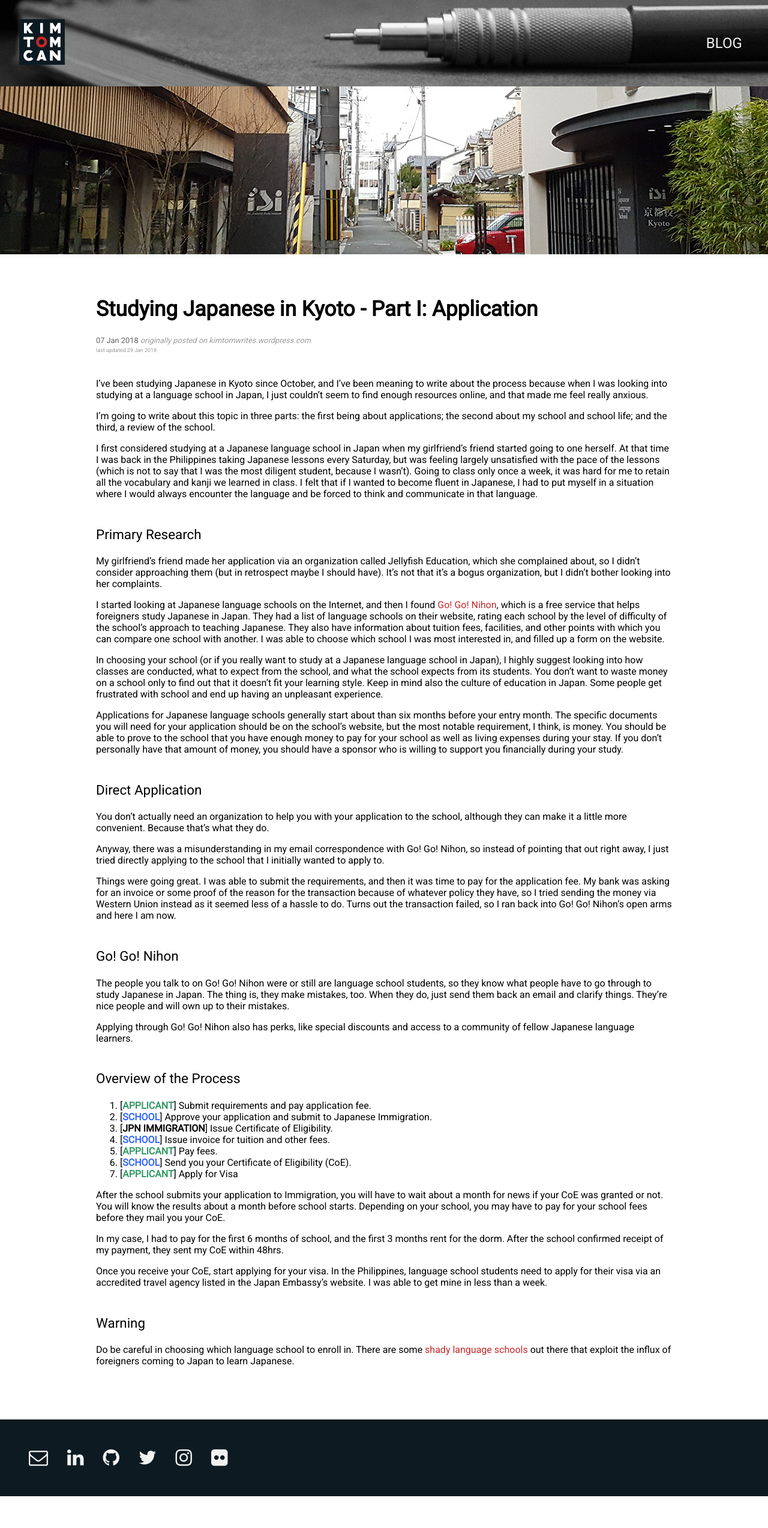
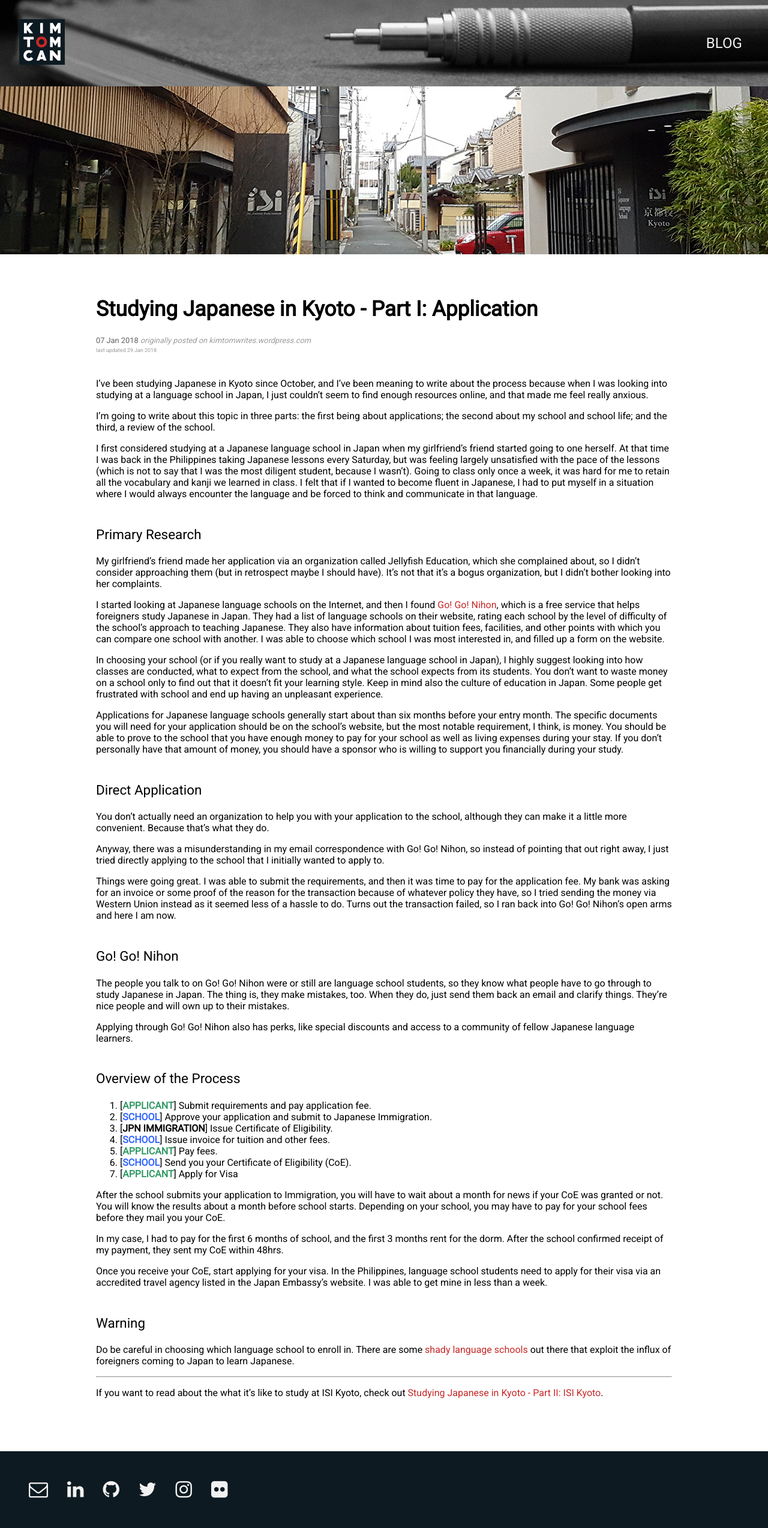
Before and after one commit to kimtillas91/kimtillas91.github.io, a Jekyll site: the page built from _posts/2018-01-07-studying-japanese-in-kyoto-part-1-application.md, in a window 1280 px wide. Shown: the whole page at 60% size. Built offline with Jekyll 4.4.1, drawn with Linux system fonts in a browser that asks for light colours; before the commit the page ends 2495 px from its top, so only the background shows below that.

Commit message:
slight corrections to previous commit
config.yml, css for blog banner, updated blog post

```diff
--- a/_config.yml
+++ b/_config.yml
@@ -19,7 +19,7 @@
   Kim Tom Can - Online Portfolio.
   Web Design & Development, Graphics Design.
 baseurl: "" # the subpath of your site, e.g. /blog
-url: "" # the base hostname & protocol for your site, e.g. http://example.com
+url: "http://kimtomcan.xyz" # the base hostname & protocol for your site, e.g. http://example.com
 
 # sns
 twitter:   "@kimtomcan" #"@twitterhandle"
--- a/_layouts/post.html
+++ b/_layouts/post.html
@@ -3,7 +3,7 @@
 ---
 {% include header.html bgimg="blog-header-bnw.jpg" %}
   <div class="page-image">
-    <div class="cover-image" style="background: url({{"/assets/img/" | prepend: site.baseurl | append : page.img}}) center no-repeat;"></div>
+    <div class="cover-image" style="background: url({{"/assets/img/" | prepend: site.baseurl | append : page.img}}) center no-repeat; background-size: cover;"></div>
   </div>
   <div class="wrapper">
     <div class="blog-wrapper">
--- a/_posts/2018-01-07-studying-japanese-in-kyoto-part-1-application.md
+++ b/_posts/2018-01-07-studying-japanese-in-kyoto-part-1-application.md
@@ -55,3 +55,7 @@
 
 <h3>Warning</h3>
 Do be careful in choosing which language school to enroll in. There are some [shady language schools](https://www.japantimes.co.jp/news/2017/01/03/national/social-issues/experts-warn-japans-language-schools-are-becoming-a-front-for-importing-cheap-labor/){:target="_blank" class="external"} out there that exploit the influx of foreigners coming to Japan to learn Japanese.
+
+<hr />
+
+If you want to read about the what it's like to study at ISI Kyoto, check out [Studying Japanese in Kyoto - Part II: ISI Kyoto]({{ site.baseurl }}{% post_url 2018-01-12-studying-in-japanese-in-kyoto-part-2-isi-kyoto %}).
--- a/assets/style/main.css
+++ b/assets/style/main.css
@@ -159,8 +159,8 @@
   }
 
 .cover-image {
-  background-size: cover;
   height: 280px;
+  width: 100vw;
 }
 
 /**
```
Also changed, not shown: _posts/2018-01-12-studying-in-japanese-in-kyoto-part-2-isi-kyoto.md (+1 -1 lines), 5 other files.
